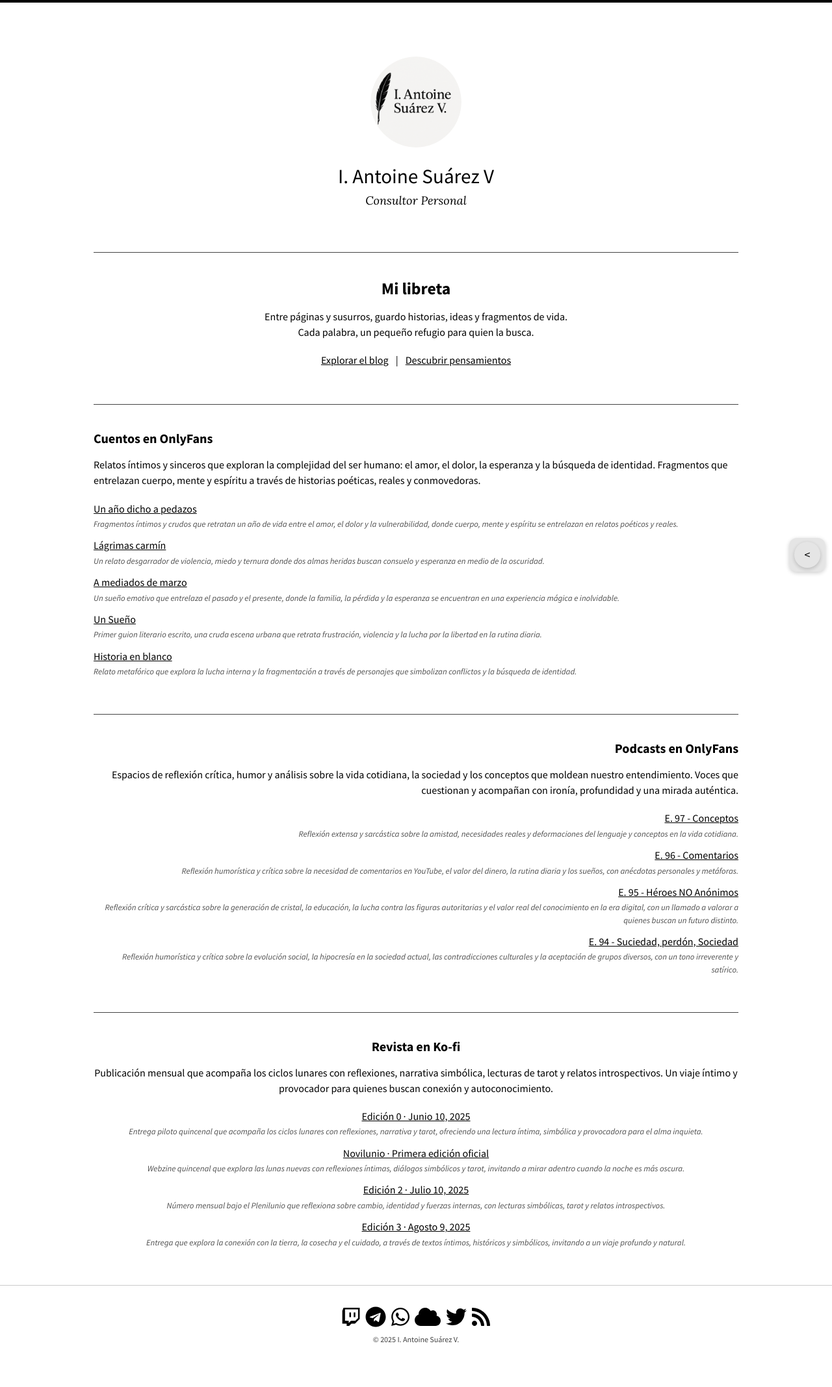
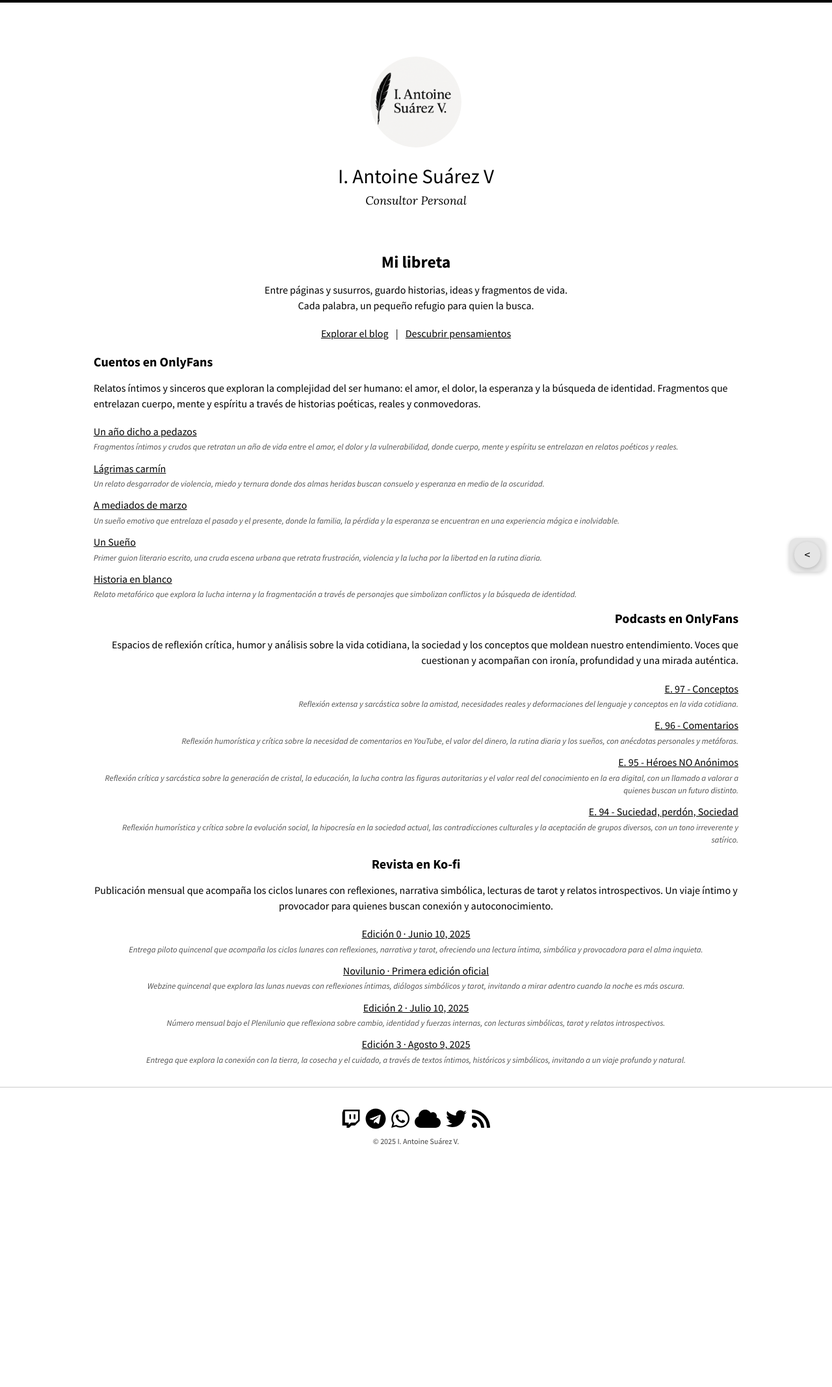
Before and after one commit to KajiiNarumi/iasuarezv, a Jekyll site: the page built from libreta.html, in a window 1280 px wide. Shown: the whole page at 65% size. Built offline with Jekyll 4.4.1, drawn with Linux system fonts in a browser that asks for light colours; nearby versions of some CDN libraries; after the commit the page ends 1830 px from its top, so only the background shows below that.

Commit message:
Update libreta.html

```diff
--- a/libreta.html
+++ b/libreta.html
@@ -60,12 +60,6 @@ title: "Mi libreta"
 <style>
 
 
-  .bloque {
-    border-top: 1px solid #444;
-    padding-top: 2.5rem;
-    margin-bottom: 3.5rem;
-  }
-
   .text-center {
     text-align: center;
   }
```
